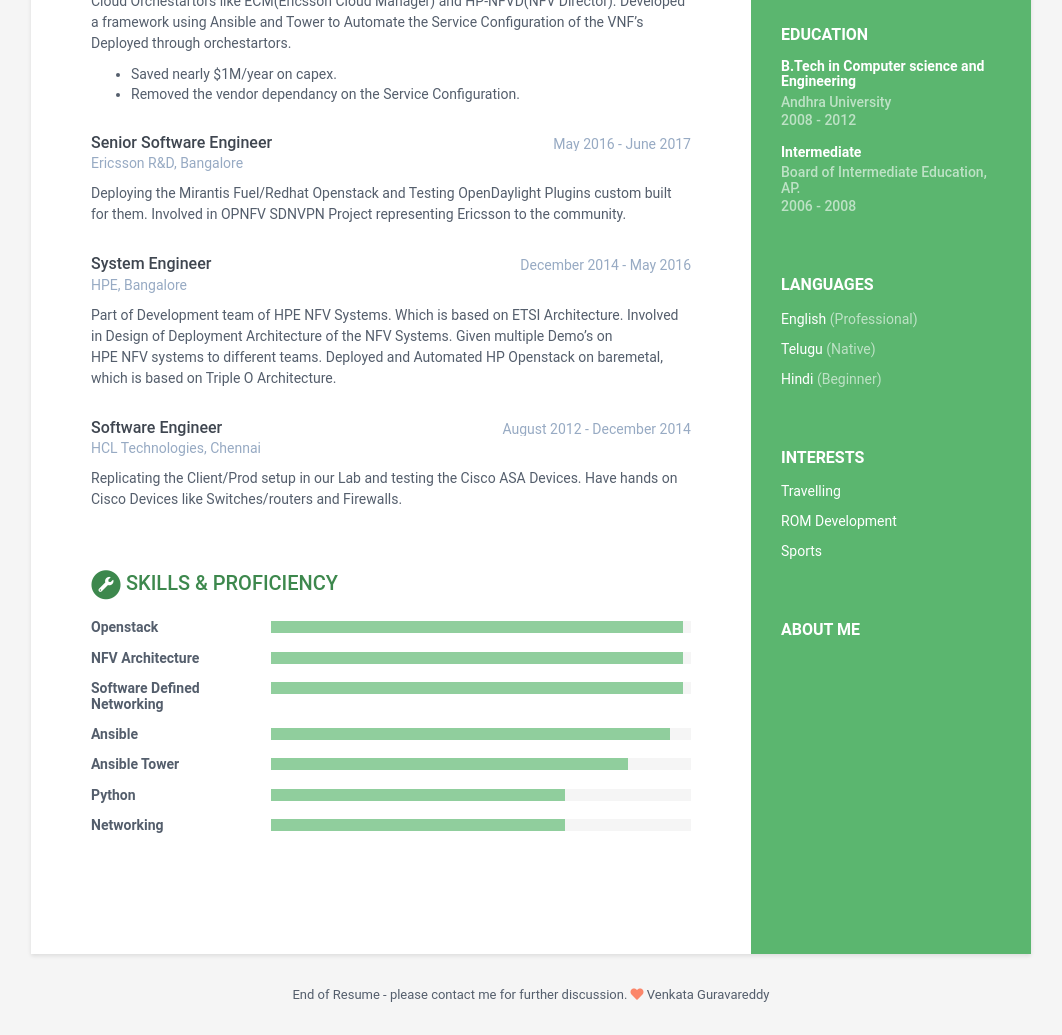
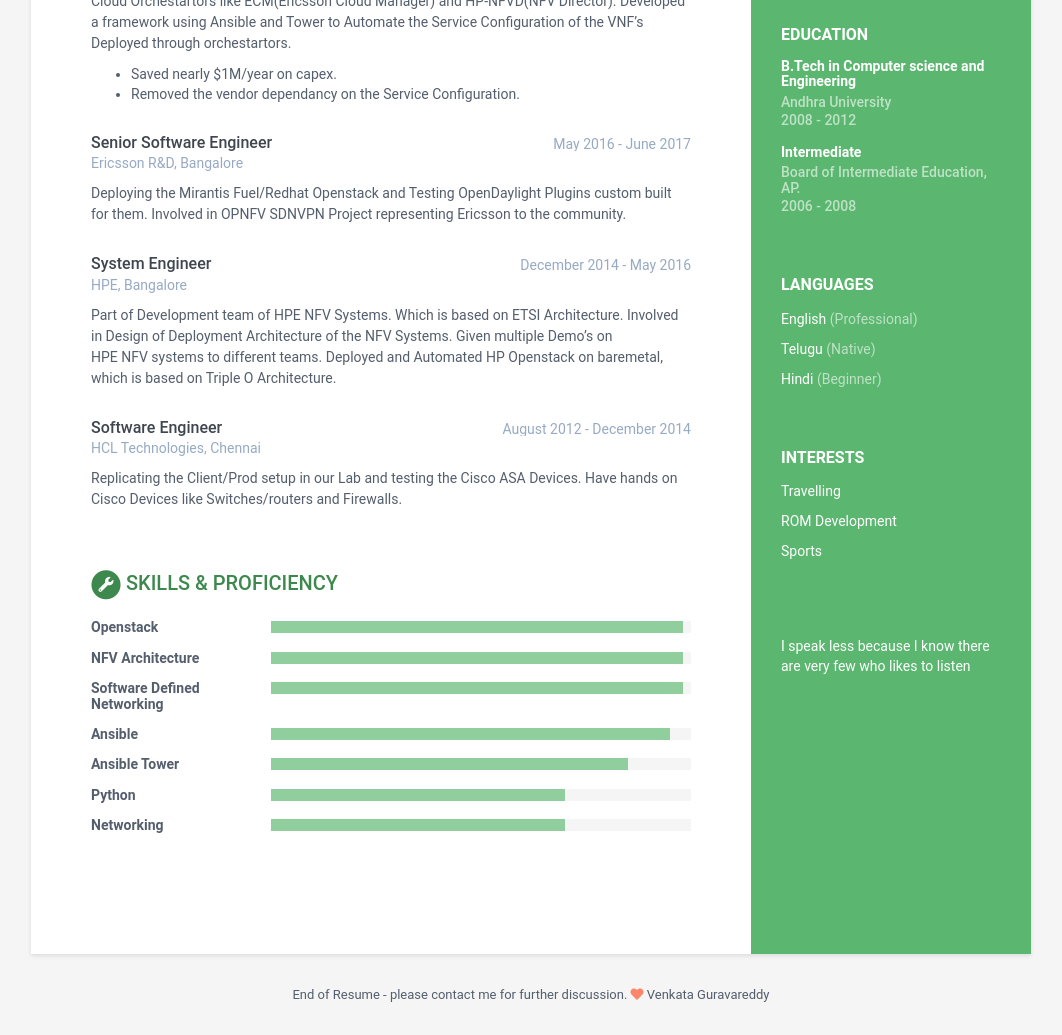
Before and after one commit to muchatlu/bsrgsit.github.io, a Jekyll site: the page built from index.html, in a window 1280 px wide, cut to the strip 414-1449 px from the top of the page. Shown: the whole strip, without its empty margins (109-1171 px from the left). Built offline with Jekyll 4.4.1, drawn with Linux system fonts in a browser that asks for light colours.

Commit message:
Finalised

```diff
--- a/_includes/about.html
+++ b/_includes/about.html
@@ -1,8 +1,7 @@
 <div class="remove-container container-block">
   <h2 class="container-block-title">
-    About Me
   </h2>
   <ul class="list-unstyled interests-list">
-      <li></li>
+      <li>I speak less because I know there are very few who likes to listen</li>
   </ul>
 </div><!--//About-->
```
